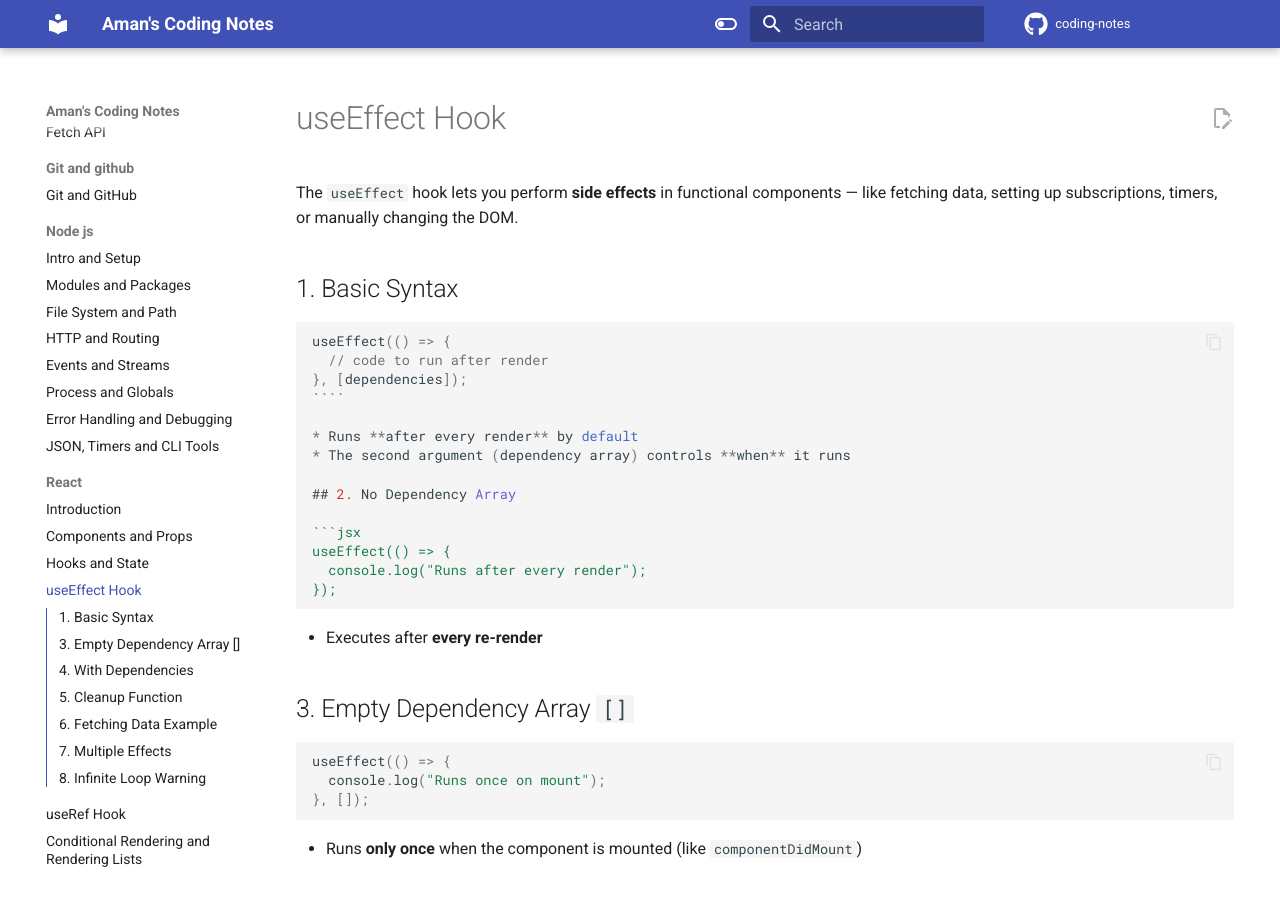
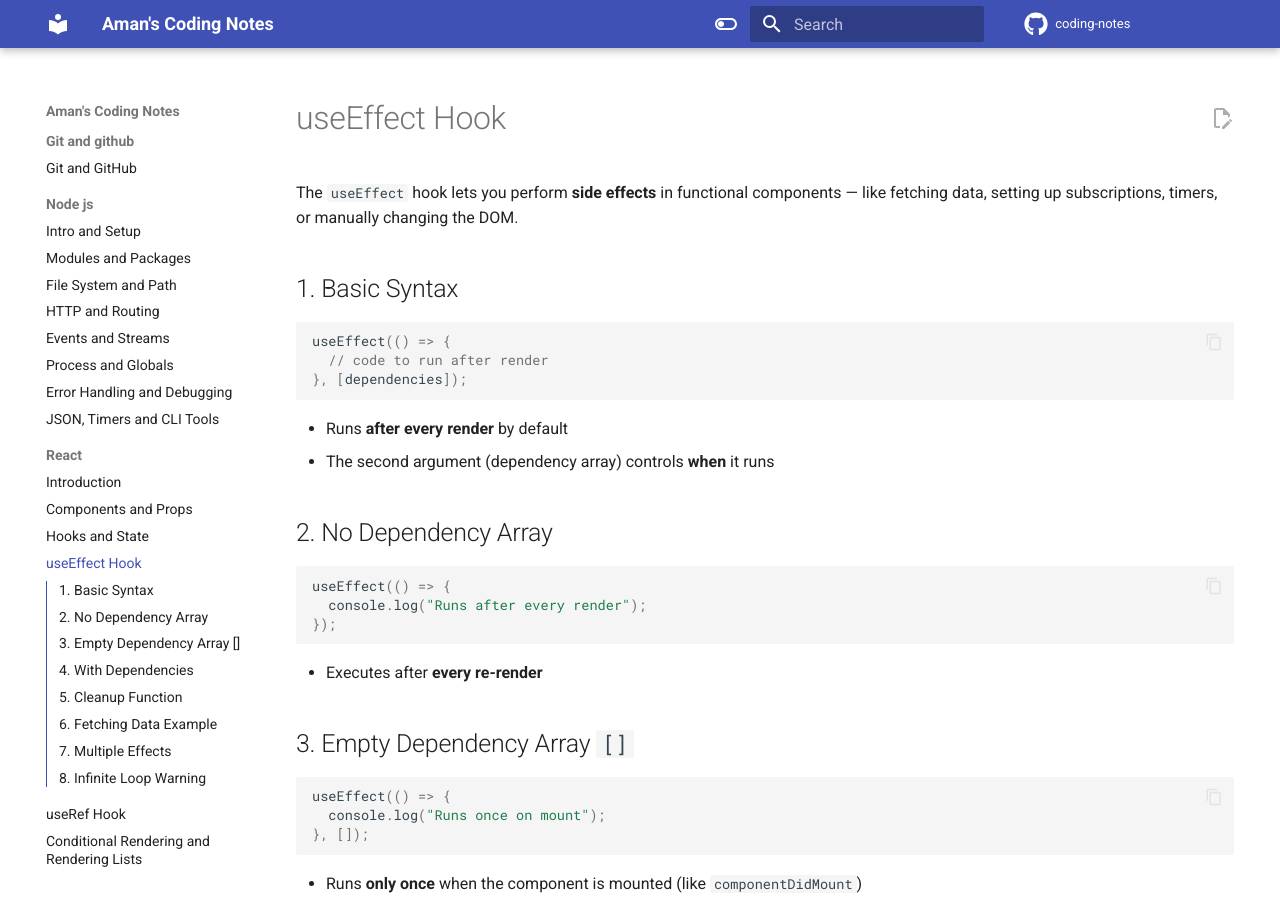
Before and after one commit to amanverma2009/coding-notes, an MkDocs documentation site: the page built from docs/react/04_useEffect-hook.md, in a window 1280 px wide and 900 px high. Built offline with MkDocs 1.6.1 and Material for MkDocs 9.7.7, drawn with Linux system fonts in a browser that asks for light colours; comment, search, counter and statistics services are not loaded; some of the changed lines change nothing that is shown; some of the changed text lies outside the part shown.

Commit message:
Minor bug fix

`````diff
--- a/docs/react/04_useEffect-hook.md
+++ b/docs/react/04_useEffect-hook.md
@@ -8,7 +8,7 @@
 useEffect(() => {
   // code to run after render
 }, [dependencies]);
-````
+```
 
 * Runs **after every render** by default
 * The second argument (dependency array) controls **when** it runs
@@ -105,7 +105,3 @@
   setCount(count + 1); // BAD: triggers render → runs again
 });
 ```
-
----
-
-The `useEffect` hook is essential for anything outside the render cycle — like API calls, subscriptions, or timers.
`````
